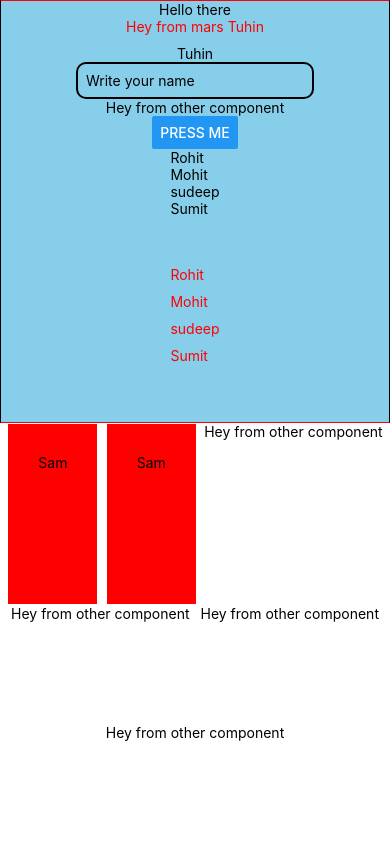
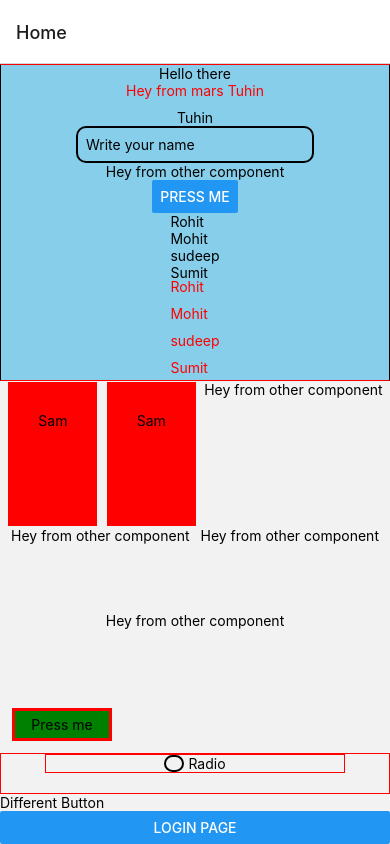
Before and after one commit to Tsaha11/React-Native-sample, a React Native app: screen / in a window 390 px wide. Built offline with nearby package versions, Linux system fonts and the light colour scheme.

Commit message:
navigation

```diff
--- a/App.js
+++ b/App.js
@@ -1,8 +1,29 @@
 import { StatusBar } from 'expo-status-bar';
-import { StyleSheet,Button, Text, View, TextInput, FlatList, ScrollView } from 'react-native';
+import { StyleSheet,Button, Text, View, TextInput, FlatList, ScrollView, TouchableHighlight, TouchableOpacity, ActivityIndicator, Modal, Pressable, Platform } from 'react-native';
 import User from './src/User';
 import { useEffect, useState } from 'react';
+import { NavigationContainer } from '@react-navigation/native';
+import { createNativeStackNavigator } from '@react-navigation/native-stack';
+const Stack = createNativeStackNavigator();
 export default function App() {
+  return (
+    <NavigationContainer>
+      <Stack.Navigator>
+        <Stack.Screen name="Home" component={Home} options={{headerRight:()=><TextInput/>}}/>
+        <Stack.Screen name="Login" component={Login}/>
+      </Stack.Navigator>
+    </NavigationContainer>
+  );
+}
+const Login=(props)=>{
+  console.warn(props.route.params)
+  return <>
+    <View>
+      <Text>Login page Welcome {props.route.params.name}</Text>
+    </View>
+  </>
+}
+const Home=(props)=>{
   const [name,setName]=useState("Tuhin")
   const btnHandler=()=>{
     setName("Salman")
@@ -26,11 +47,15 @@ export default function App() {
       name:'Sumit'
     }
   ]
-  useEffect(()=>{
-    console.warn("Hello")
-  },[])
-  return (
-    <>
+  const [radio,setRadio]=useState(false);
+  const radioHandler=()=>{
+    setRadio(!radio)
+  }
+  const [modal,setModal]=useState(false);
+  const modalHandler=()=>{
+    setModal(!modal);
+  }
+  return <>
   <View style={styles.container}>
     <Text>Hello there</Text>
     <StatusBar style="auto" />
@@ -62,9 +87,40 @@ export default function App() {
       ))
     }
   </View>
-
+  <View>
+    <TouchableHighlight style={style.btn} onPress={modalHandler}><Text style={style.btntext}>Press me</Text></TouchableHighlight>
+  </View>
+  <View style={style.box}>
+    <TouchableOpacity onPress={radioHandler}>
+      <View style={style.container}>
+        <View style={style.radio}>{radio && <View style={style.check}></View>}</View>
+        <View><Text>Radio</Text></View>
+      </View>
+    </TouchableOpacity>
+    <ActivityIndicator color={'red'} animating={false}></ActivityIndicator>
+  </View>
+  <Modal transparent={true} visible={modal} animationType='slide'>
+    <View style={style.modal}>
+      <Text style={style.modaltext}>Hi i am a modal</Text>
+      <Button title='close' style={style.modalbtn}
+      onPress={modalHandler}></Button>
+    </View>
+  </Modal>
+  <View>
+    <StatusBar backgroundColor='orange' barStyle='light-content' hidden={false}/>
+  </View>
+  <Pressable onPressIn={()=>{
+    console.warn("Pressed In")
+  }} onPressOut={()=>{
+    console.warn("Pressed out")
+  }}
+  onLongPress={()=>{
+    console.warn("Long Pressed")
+  }}>
+    <Text>Different Button</Text>
+  </Pressable>
+  <Button title='Login page' onPress={() => props.navigation.navigate('Login',{name:"Tuhin"})}></Button>
   </>
-  );
 }
 const Userdata=(props)=>{
   return <>
@@ -72,6 +128,77 @@ const Userdata=(props)=>{
   </>
 }
 const style=StyleSheet.create({
+  modal:{
+    backgroundColor:'lightyellow',
+    minHeight:100,
+    minWidth:300,
+    textAlign:'center',
+    padding:'auto',
+    marginTop:'auto',
+    marginBottom:'auto',
+    marginLeft:'auto',
+    marginRight:'auto',
+    borderRadius:10,
+    display:'flex',
+    flexDirection:'column',
+    justifyContent:'center',
+    alignContent:'center',
+    alignItems:'center'
+  },
+  modaltext:{
+    textAlign:'center',
+    paddingBottom:10,
+  },
+  modalbtn:{
+    width:100,
+    backgroundColor:'red',
+    marginRight:10
+  },
+  box:{
+    borderColor:'red',
+    borderWidth:1,
+    textAlign:'center'
+  },
+  container:{
+    marginLeft:'auto',
+    marginRight:'auto',
+    borderColor:'red',
+    borderWidth:1,
+    width:300,
+    display:'flex',
+    flexDirection:'row',
+    justifyContent:'center'
+  },
+  radio:{
+    borderColor:'black',
+    borderWidth:2,
+    borderRadius:20,
+    minWidth:20,
+    marginRight:4
+  },
+  check:{
+    borderColor:'black',
+    borderWidth:2,
+    minHeight:15,
+    margin:2,
+    borderRadius:20,
+    backgroundColor:'black',
+    minWidth:15
+  },
+  btntext:{
+    borderColor:'red',
+    borderWidth:2,
+    textAlign:'center',
+    padding:5
+  },
+  btn:{
+    borderColor:'red',
+    borderWidth:1,
+    width:100,
+    textAlign:'center',
+    margin:12,
+    backgroundColor:'green'
+  },
   flex:{
     padding:30,
     backgroundColor:'red',
```
Also changed, not shown: package.json (+6 -1 lines), 1 other file (tests, documents, lock files or other folders). Lines whose indentation alone changed are shown as unchanged.
